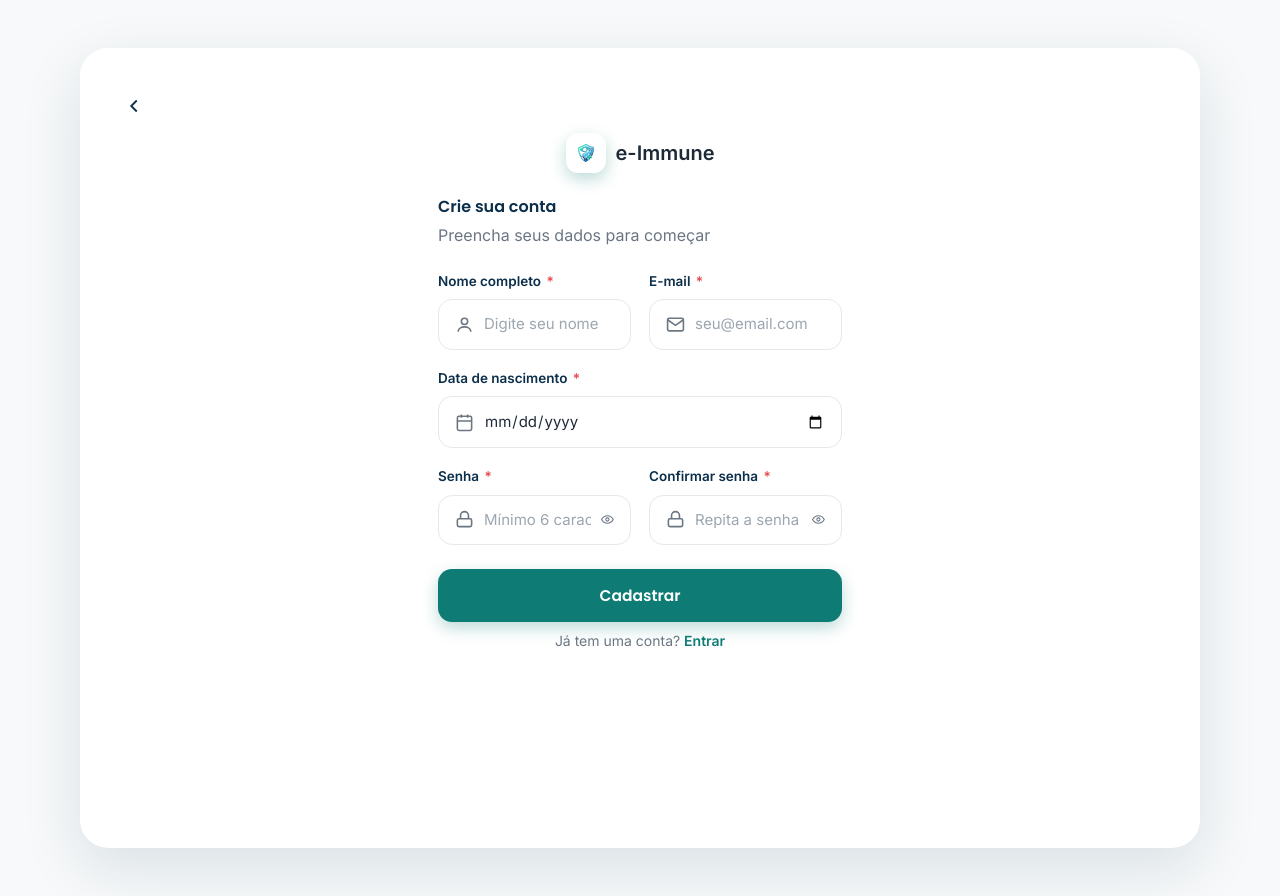
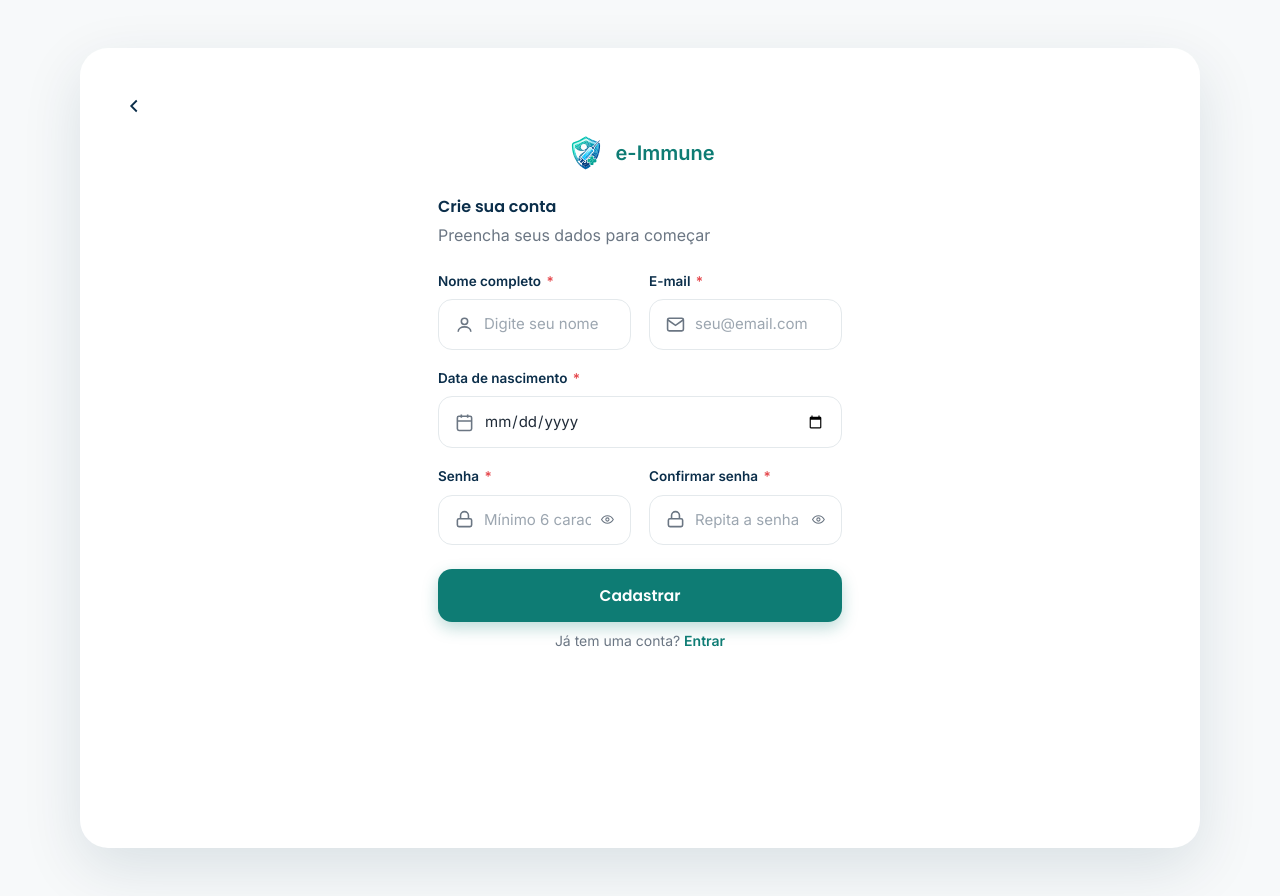
Before and after one commit to ImpactaADS5/e-imune, a website: page public/pages/register.html in a window 1280 px wide. Drawn offline with Linux system fonts and the light colour scheme.

Commit message:
modific completo

```diff
--- a/public/assets/css/components.css
+++ b/public/assets/css/components.css
@@ -25,30 +25,56 @@
 
 /* ==========================================================================
    Logo / marca
-   ============================================================ */
+   ========================================================================== */
+.brand-shield {
+  width: auto;
+  height: auto;
+  background: transparent;
+  display: flex;
+  align-items: center;
+  justify-content: center;
+  position: relative;
+  box-shadow: none;
+}
 
-.brand-shield {
-  width: 84px; height: 84px;
-  border-radius: 26px;
-  background: var();
-  display: flex; align-items: center; justify-content: center;
-  position: relative;
-  box-shadow: var(--shadow-btn);
+.brand-shield img,
+.brand-shield svg {
+  width: 84px;
+  height: auto;
+  display: block;
 }
-.brand-shield img, .brand-shield svg { width: 44px; height: 44px; }
+
 .brand-shield__badge {
-  position: absolute; right: -6px; bottom: -6px;
-  width: 26px; height: 26px; border-radius: 50%;
+  display: none;
+}
 
+.brand-lockup {
+  display: flex;
+  align-items: center;
+  gap: 10px;
+}
 
-  display: flex; align-items: center; justify-content: center;
-  ;
+.brand-lockup .brand-shield {
+  width: auto;
+  height: auto;
+  border-radius: 0;
 }
-.brand-lockup { display: flex; align-items: center; gap: 10px; }
-.brand-lockup .brand-shield { width: 40px; height: 40px; border-radius: 12px; }
-.brand-lockup .brand-shield img, .brand-lockup .brand-shield svg { width: 22px; height: 22px; }
-.brand-title { font-size: 26px; font-weight: 700; color: var(); }
-.brand-lockup .brand-title { font-size: 20px; }
+
+.brand-lockup .brand-shield img,
+.brand-lockup .brand-shield svg {
+  width: 40px;
+  height: auto;
+}
+
+.brand-title {
+  font-size: 26px;
+  font-weight: 700;
+  color: var(--color-primary);
+}
+
+.brand-lockup .brand-title {
+  font-size: 20px;
+}
 /* ==========================================================================
    Botões
    ========================================================================== */
```
